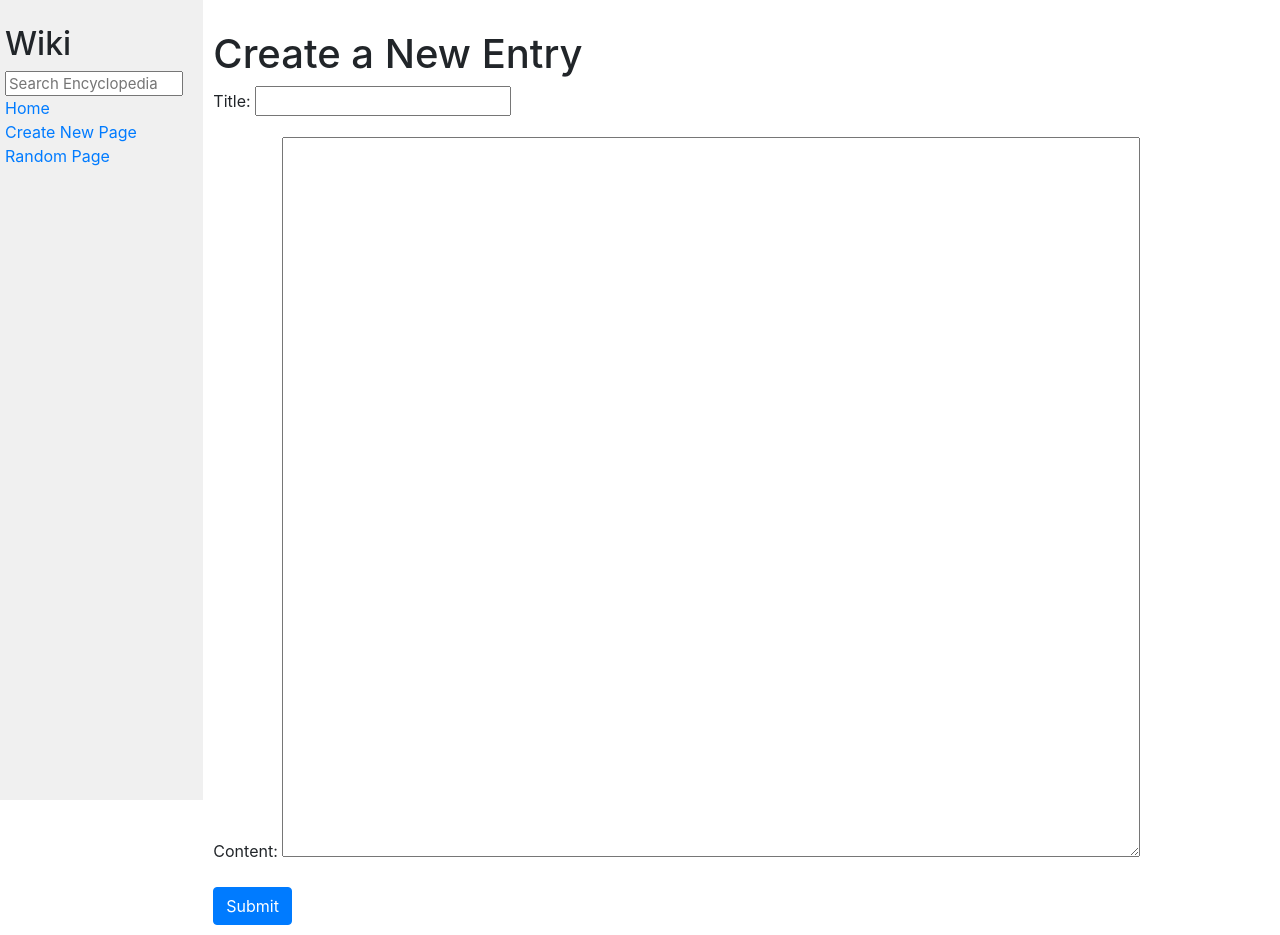
After one commit to chaudhryna/wiki, a Django app: page /new_page/ in a window 1280 px wide. The commit adds this page. Run offline with Django 3.2, Linux system fonts and the light colour scheme; some libraries are stand-ins or nearby versions.

Commit message:
final finished project

```diff
--- a/encyclopedia/static/encyclopedia/styles.css
+++ b/encyclopedia/static/encyclopedia/styles.css
@@ -36,3 +36,7 @@ textarea {
 .sidebar h2 {
     margin-top: 5px;
 }
+
+.btn a {
+    color: #fff;
+}
--- a/encyclopedia/templates/encyclopedia/index.html
+++ b/encyclopedia/templates/encyclopedia/index.html
@@ -1,7 +1,7 @@
 {% extends "encyclopedia/layout.html" %}
 
 {% block title %}
-    Encyclopedia
+    {{ entry }}
 {% endblock %}
 
 {% block body %}
@@ -9,7 +9,7 @@
 
     <ul>
         {% for entry in entries %}
-            <li>{{ entry }}</li>
+            <li><a href="{% url 'entry_detail' entry %}">{{ entry }}</a></li>
         {% endfor %}
     </ul>
 
--- a/encyclopedia/templates/encyclopedia/layout.html
+++ b/encyclopedia/templates/encyclopedia/layout.html
@@ -4,7 +4,10 @@
 
 <html lang="en">
     <head>
-        <title>{% block title %}{% endblock %}</title>
+        <title>
+            {% block title %}
+            {% endblock %}
+        </title>
         <link rel="stylesheet" href="https://stackpath.bootstrapcdn.com/bootstrap/4.4.1/css/bootstrap.min.css" integrity="sha384-Vkoo8x4CGsO3+Hhxv8T/Q5PaXtkKtu6ug5TOeNV6gBiFeWPGFN9MuhOf23Q9Ifjh" crossorigin="anonymous">
         <link href="{% static 'encyclopedia/styles.css' %}" rel="stylesheet">
     </head>
@@ -12,22 +15,24 @@
         <div class="row">
             <div class="sidebar col-lg-2 col-md-3">
                 <h2>Wiki</h2>
-                <form>
+                <form action={% url 'search' %} method="GET">
                     <input class="search" type="text" name="q" placeholder="Search Encyclopedia">
                 </form>
                 <div>
                     <a href="{% url 'index' %}">Home</a>
                 </div>
                 <div>
-                    Create New Page
+                    <a href="{% url 'new_page' %}">Create New Page</a>
                 </div>
                 <div>
-                    Random Page
+                    <a href="{% url 'random_entry' %}">
+                        Random Page
+                    </a>
                 </div>
                 {% block nav %}
                 {% endblock %}
-            </div>
-            <div class="main col-lg-10 col-md-9">
+                    </div>
+                    <div class="main col-lg-10 col-md-9">
                 {% block body %}
                 {% endblock %}
             </div>
--- /dev/null
+++ b/encyclopedia/templates/encyclopedia/new.html
@@ -0,0 +1,23 @@
+{% extends "encyclopedia/layout.html" %}
+
+{% block title %}
+    New Entry
+{% endblock %}
+
+{% block body %}
+    <h1>Create a New Entry</h1>
+    {% if messages %}
+        {% for message in messages%}
+            <div class="alert alert-danger">
+                {{ message }}
+            </div>
+        {% endfor %}
+    {% endif %}
+
+    <form method="post">
+            {% csrf_token %}
+            {{ form.as_p }}
+            <input class="btn btn-primary" type="submit">
+    </form>
+
+{% endblock %}
--- a/encyclopedia/urls.py
+++ b/encyclopedia/urls.py
@@ -3,5 +3,10 @@ from django.urls import path
 from . import views
 
 urlpatterns = [
-    path("", views.index, name="index")
+    path("", views.index, name="index"),
+    path("wiki/<str:title>", views.entry_detail, name="entry_detail"),
+    path("wiki/", views.random_entry, name="random_entry"),
+    path("search/", views.search, name="search"),
+    path("new_page/", views.new_page, name="new_page"),
+    path("edit_entry/", views.edit_entry, name="edit_entry"),
 ]
--- a/encyclopedia/views.py
+++ b/encyclopedia/views.py
@@ -1,9 +1,110 @@
-from django.shortcuts import render
+import markdown2
+import random
+from django.shortcuts import render, redirect, get_object_or_404
+from django import forms
+from django.contrib import messages
+from . import util
 
-from . import util
+
+class NewEntryForm(forms.Form):
+    title = forms.CharField(label="Title")
+    content = forms.CharField(widget=forms.Textarea)
 
 
 def index(request):
     return render(request, "encyclopedia/index.html", {
         "entries": util.list_entries()
     })
+
+
+def entry_detail(request, title):
+    content = markdown2.markdown(util.get_entry(title))
+    request.session['title'] = title
+    return render(request, "encyclopedia/entry_detail.html", {
+        "content": content
+    })
+
+
+def edit_entry(request):
+    title = request.session.get('title')
+    content = util.get_entry(title)
+    form = NewEntryForm({'title': title, 'content': content})
+
+    if request.method == "POST":
+        form = NewEntryForm(request.POST)
+        if form.is_valid():
+            title = form.cleaned_data["title"]
+            content = form.cleaned_data["content"]
+            util.save_entry(title, content)
+
+            content = markdown2.markdown(util.get_entry(title))
+
+            return render(request, "encyclopedia/entry_detail.html", {
+                "content": content
+            })
+
+    return render(request, "encyclopedia/new.html", {
+        "form": NewEntryForm({'title': title, 'content': content})
+    })
+
+
+def new_page(request):
+    if request.method == "POST":
+
+        form = NewEntryForm(request.POST)
+        if form.is_valid():
+            title = form.cleaned_data["title"]
+            content = form.cleaned_data["content"]
+
+            entries = util.list_entries()
+            if title in entries:
+                messages.error(
+                    request, "This title already exists. Please enter another.")
+
+            else:
+                util.save_entry(title, content)
+
+                content = markdown2.markdown(util.get_entry(title))
+
+                return render(request, "encyclopedia/entry_detail.html", {
+                    "content": content
+                })
+
+    return render(request, "encyclopedia/new.html", {
+        "form": NewEntryForm()
+    })
+
+
+def random_entry(request):
+    entries = util.list_entries()
+    title = random.choice(entries)
+
+    content = markdown2.markdown(util.get_entry(title))
+    return render(request, "encyclopedia/entry_detail.html", {
+        "content": content
+    })
+
+
+def search(request):
+    if request.method == 'GET':
+        query = request.GET['q']
+        entries = util.list_entries()
+
+        if query in entries:
+
+            content = markdown2.markdown(util.get_entry(query))
+            return render(request, "encyclopedia/entry_detail.html", {
+                "content": content
+            })
+
+        elif [match for match in entries if query in match]:
+
+            entries = [match for match in entries if query in match]
+
+            return render(request, "encyclopedia/index.html", {
+                "entries": entries
+            })
+
+        else:
+
+            return render(request, "encyclopedia/404.html")
```
Also changed, not shown: encyclopedia/templates/encyclopedia/404.html (added, +14 -0 lines), encyclopedia/templates/encyclopedia/edit_entry.html (added, +17 -0 lines), encyclopedia/templates/encyclopedia/entry_detail.html (added, +15 -0 lines), entries/Django.md (+2 -0 lines), entries/Git.md (+2 -0 lines), entries/Java.md (added, +3 -0 lines), entries/Javascript.md (added, +3 -0 lines), entries/SASS.md (added, +3 -0 lines), entries/SEO.md (added, +3 -0 lines), entries/UI.md (added, +3 -0 lines), entries/UX.md (added, +3 -0 lines), db.sqlite3 (added), entries/Python.md (line endings or trailing spaces), 1 other file.
